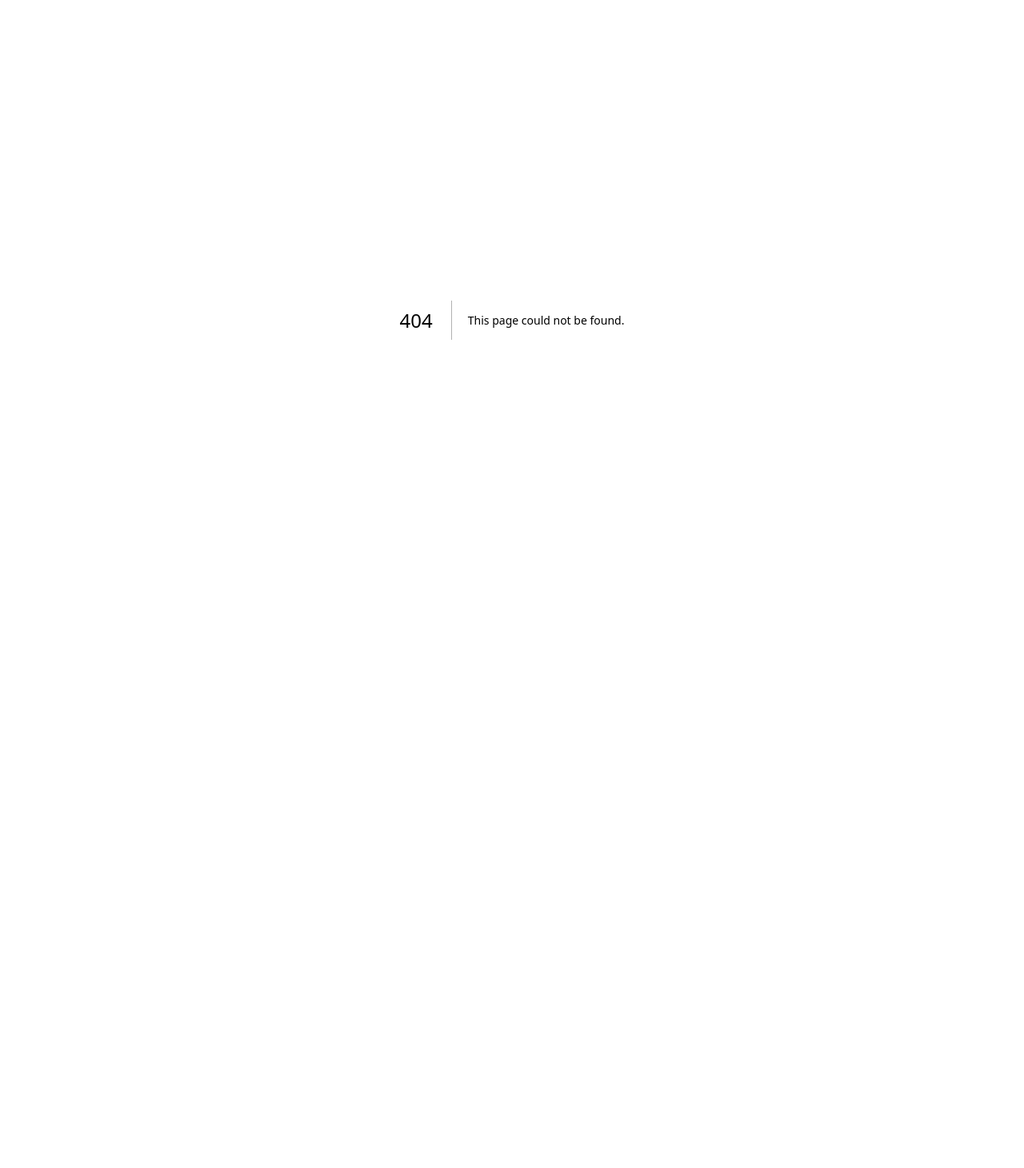
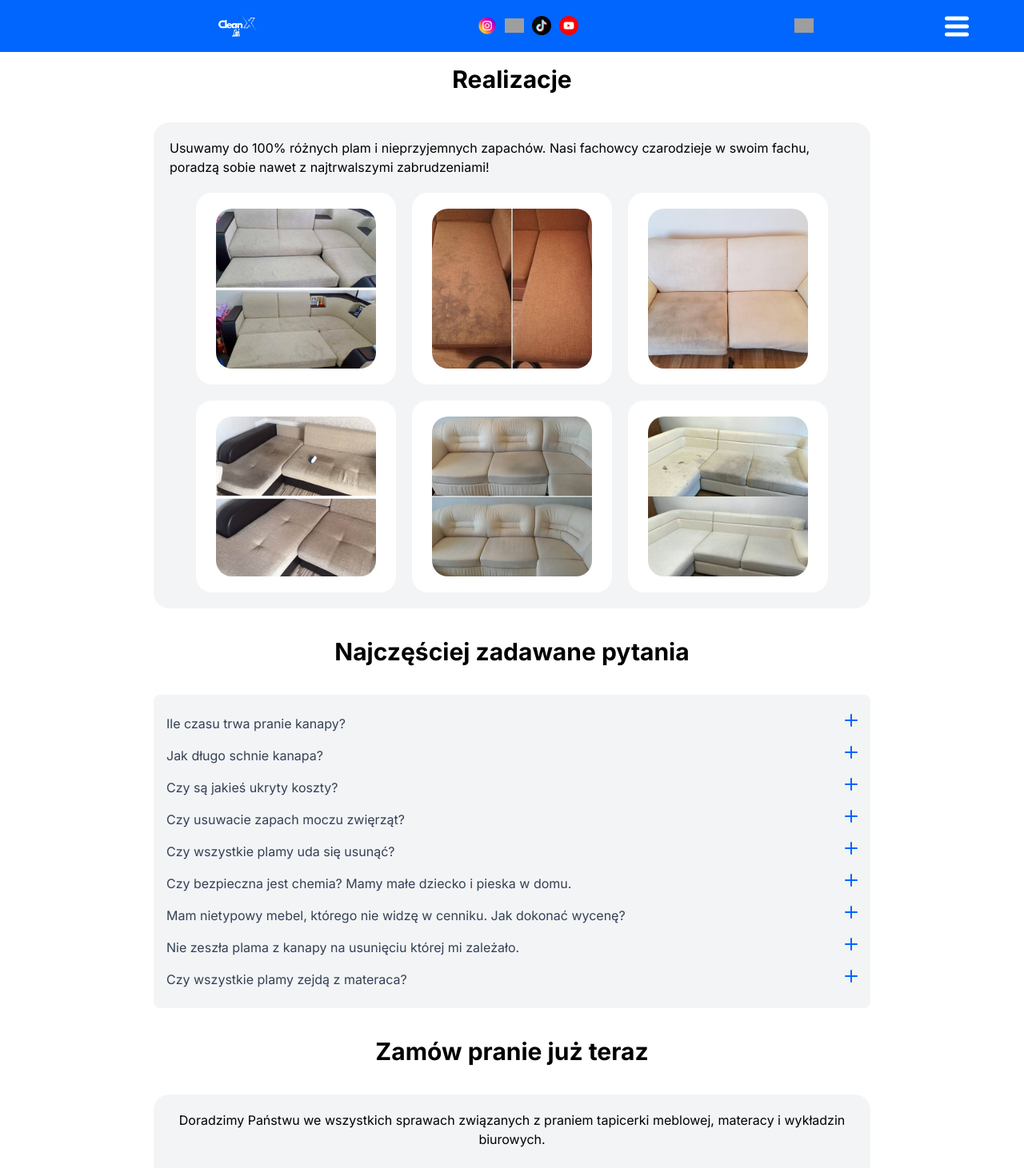
Before and after one commit to IKEENOO/cleanx, a Next.js app: page /realizacje in a window 1280 px wide. Before the commit this address had no page. Shown: the top 1461 px of the page at 80% size. Before the commit the page ends 800 px from the top, so only its background shows below. Built offline with nearby package versions, Linux system fonts and the light colour scheme; grey boxes are pictures that could not be loaded.

Commit message:
feat: create new pages

```diff
--- /dev/null
+++ b/src/app/cennik/page.tsx
@@ -0,0 +1,28 @@
+import Navbar from "@/components/Navbar/Navbar";
+import Prices from "@/components/Prices/Prices";
+import Form from "@/components/Form/Form";
+import Footer from "@/components/Footer/Footer";
+
+export default function Home() {
+    return (
+        <>
+            <Navbar></Navbar>
+
+            <div className="container flex flex-col gap-5">
+
+                <h2 className="py-4 text-3xl font-bold text-center">
+                    Cennik usług
+                </h2>
+                <Prices></Prices>
+
+                <h2 className="py-4 text-3xl font-bold text-center">
+                    Zamów pranie już teraz
+                </h2>
+                <Form></Form>
+
+            </div>
+
+            <Footer></Footer>
+        </>
+    )
+}
--- /dev/null
+++ b/src/app/o-nas/page.tsx
@@ -0,0 +1,22 @@
+import Navbar from "@/components/Navbar/Navbar";
+import AboutUs from "@/components/AboutUs/AboutUs";
+import Footer from "@/components/Footer/Footer";
+
+export default function Home() {
+    return (
+        <>
+            <Navbar></Navbar>
+
+            <div className="container flex flex-col gap-5">
+
+                <h2 className="py-4 text-3xl font-bold text-center">
+                    Kilka słów o nas
+                </h2>
+                <AboutUs></AboutUs>
+
+            </div>
+
+            <Footer></Footer>
+        </>
+    )
+}
--- a/src/app/page.tsx
+++ b/src/app/page.tsx
@@ -4,6 +4,8 @@ import Navbar from "@/components/Navbar/Navbar";
 import Main from "@/components/Main/Main";
 import Services from "@/components/Services/Services";
 import Process from "@/components/Process/Process";
+import Projects from "@/components/Projects/Projects";
+import Prices from "@/components/Prices/Prices";
 import AboutUs from "@/components/AboutUs/AboutUs";
 import Tabs from "@/components/Tabs/Tabs";
 import AccordionQuestions from "@/components/Accordion/AccordionQuestioans";
@@ -29,6 +31,16 @@ export default function Home() {
           Jak wygląda proces prania tapicerki?
         </h2>
         <Process></Process>
+
+        <h2 className="py-4 text-3xl font-bold text-center">
+          Realizacje
+        </h2>
+        <Projects></Projects>
+
+        <h2 className="py-4 text-3xl font-bold text-center">
+          Cennik usług
+        </h2>
+        <Prices></Prices>
 
         <h2 className="py-4 text-3xl font-bold text-center">
           Kilka słów o nas
--- /dev/null
+++ b/src/app/pytanie-klientow/page.tsx
@@ -0,0 +1,29 @@
+"use client"
+import Navbar from "@/components/Navbar/Navbar";
+import AccordionQuestions from "@/components/Accordion/AccordionQuestioans";
+import Form from "@/components/Form/Form";
+import Footer from "@/components/Footer/Footer";
+
+export default function Home() {
+    return (
+        <>
+            <Navbar></Navbar>
+
+            <div className="container flex flex-col gap-5">
+
+                <h2 className="py-4 text-3xl font-bold text-center">
+                    Najczęściej zadawane pytania
+                </h2>
+                <AccordionQuestions></AccordionQuestions>
+
+                <h2 className="py-4 text-3xl font-bold text-center">
+                    Zamów pranie już teraz
+                </h2>
+                <Form></Form>
+
+            </div>
+
+            <Footer></Footer>
+        </>
+    )
+}
--- /dev/null
+++ b/src/app/realizacje/page.tsx
@@ -0,0 +1,35 @@
+"use client"
+import Navbar from "@/components/Navbar/Navbar";
+import Projects from "@/components/Projects/Projects";
+import AccordionQuestions from "@/components/Accordion/AccordionQuestioans";
+import Form from "@/components/Form/Form";
+import Footer from "@/components/Footer/Footer";
+
+export default function Home() {
+    return (
+        <>
+            <Navbar></Navbar>
+
+            <div className="container flex flex-col gap-5">
+
+                <h2 className="py-4 text-3xl font-bold text-center">
+                    Realizacje
+                </h2>
+                <Projects></Projects>
+
+                <h2 className="py-4 text-3xl font-bold text-center">
+                    Najczęściej zadawane pytania
+                </h2>
+                <AccordionQuestions></AccordionQuestions>
+
+                <h2 className="py-4 text-3xl font-bold text-center">
+                    Zamów pranie już teraz
+                </h2>
+                <Form></Form>
+
+            </div>
+
+            <Footer></Footer>
+        </>
+    )
+}
```
Also changed, not shown: package.json (+5 -4 lines), 1 other file (tests, documents, lock files or other folders).
